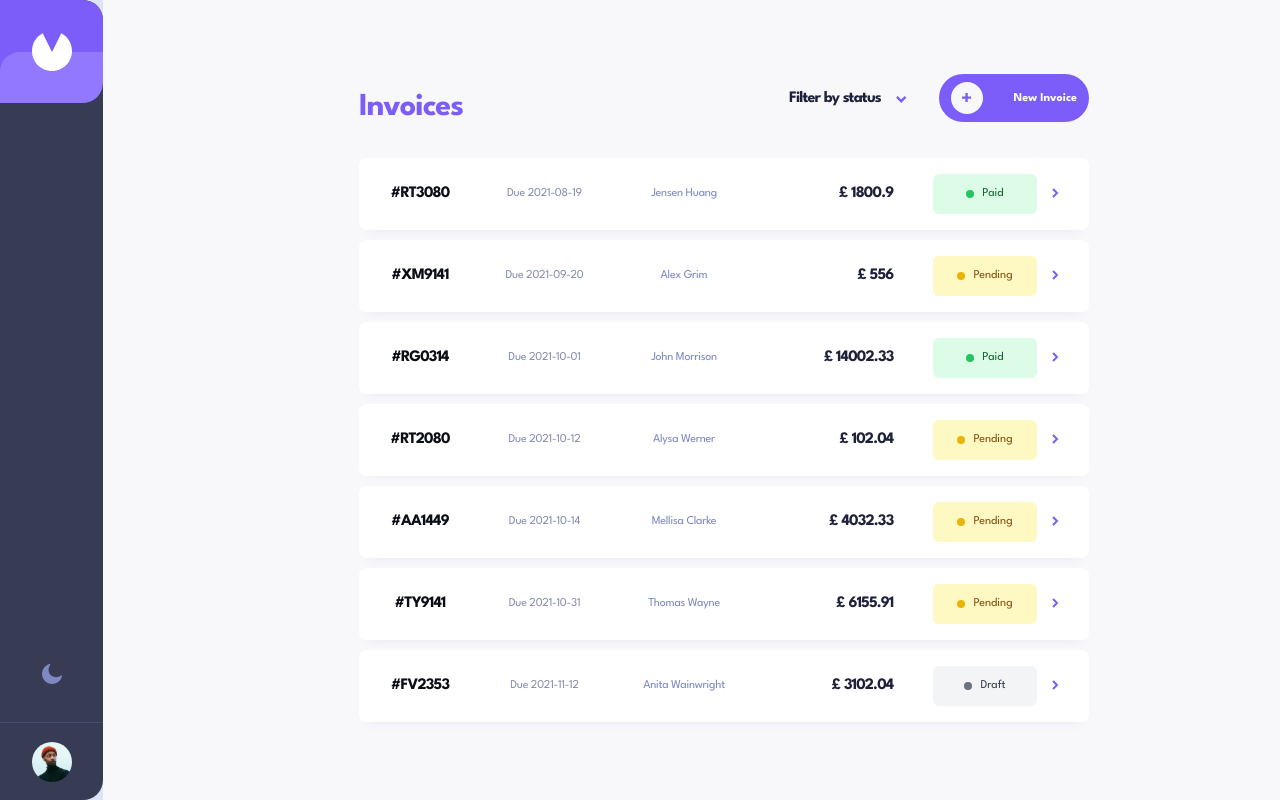
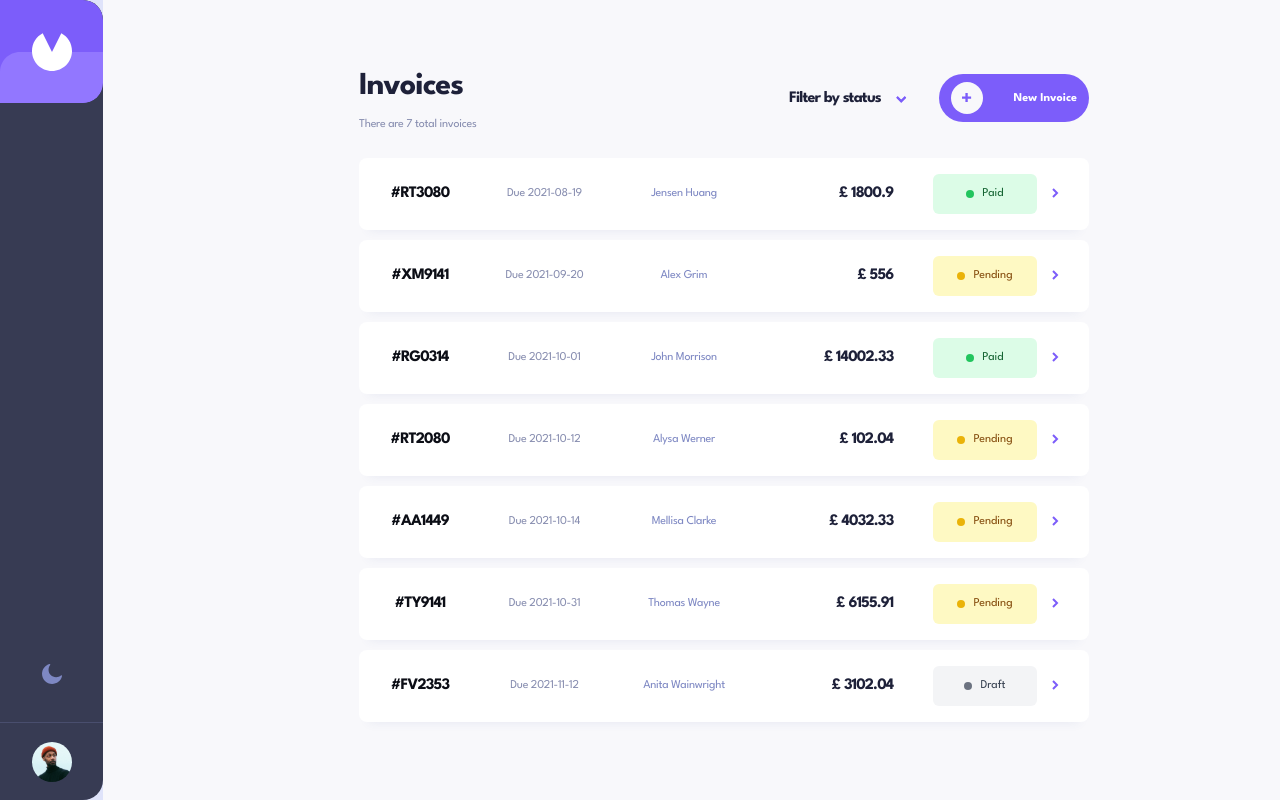
Before and after one commit to Nicocurtis16/FRONTEND-SPECIALIZATION-LABS, an Angular app in the folder Invoice-App/: page / in a window 1280 px wide. Built offline with nearby package versions, Linux system fonts and the light colour scheme.

Commit message:
dataLength compont displays the lenth of data displayed done

```diff
--- a/Invoice-App/src/app/component/invoice-header/invoice-header.component.css
+++ b/Invoice-App/src/app/component/invoice-header/invoice-header.component.css
@@ -7,13 +7,27 @@
     align-items: center;
     justify-content: space-between;
   }
-  .invoiceHeaderLeft{
+  .invoiceHeaderLeft {
     height: 59px;
-    width: 155px;
+    width: auto;
     display: flex;
+    flex-direction: column;
+    justify-content: start;
+  }
+  .invoiceTitle{
+    width: 100%;
+    height: 36px;
+    display: flex;
+    align-items: center;
+  }
+  .invoiceCount{
+    width: 180px;
+    height: auto;
+    display: flex;
+    justify-content: start;
+    align-items: center;
+  }
 
-
-  }
   .invoiceHeaderRight{
     height: 100%;
     width: 300px;
--- a/Invoice-App/src/app/component/invoice-header/invoice-header.component.html
+++ b/Invoice-App/src/app/component/invoice-header/invoice-header.component.html
@@ -1,10 +1,10 @@
 <div class="invoiceHeader">
   <div class="invoiceHeaderLeft">
     <div class="invoiceTitle">
-      <app-head-line [variant]="'h1'" [text]="'Invoices'"></app-head-line>
+      <app-head-line [variant]="'h1'" [text]="'Invoices'" [color]="'--secondary-color'"></app-head-line>
     </div>
     <div class="invoiceCount">
-
+      <app-data-length [dataLength]="invoiceCount"></app-data-length>
     </div>
   </div>
   <div class="invoiceHeaderRight">
--- a/Invoice-App/src/app/component/invoice/invoice.component.html
+++ b/Invoice-App/src/app/component/invoice/invoice.component.html
@@ -1,7 +1,7 @@
 <!-- invoice.component.html -->
 <div class="invoicePanel">
   <div class="invoiceHeader">
-    <app-invoice-header (statusFilter)="onFilterChange($event)"></app-invoice-header>
+    <app-invoice-header [invoiceCount]="invoiceCount" (statusFilter)="onFilterChange($event)"></app-invoice-header>
   </div>
 
   <!-- Display either all invoices or filtered ones -->
--- a/Invoice-App/src/app/component/invoice/invoice.component.ts
+++ b/Invoice-App/src/app/component/invoice/invoice.component.ts
@@ -2,11 +2,12 @@ import { Component, OnInit } from '@angular/core';
 import { HttpClientModule } from '@angular/common/http';
 import { DataService } from '../../service/data.service';
 import { Invoice } from '../../service/invoice';
-import { NgFor, NgIf, DatePipe, NgClass } from '@angular/common';
+import { NgFor, NgIf } from '@angular/common';
 import { BadgeComponent } from '../../features/badge/badge.component';
 import { HeadLineComponent } from '../../features/head-line/head-line.component';
 import { TextComponent } from '../../features/text/text.component';
-import {InvoiceHeaderComponent} from "../invoice-header/invoice-header.component";
+import { InvoiceHeaderComponent } from "../invoice-header/invoice-header.component";
+import { DataLengthComponent } from '../../features/data-length/data-length.component';
 
 @Component({
   selector: 'app-invoice',
@@ -15,10 +16,10 @@ import {InvoiceHeaderComponent} from "../invoice-header/invoice-header.component
   templateUrl: './invoice.component.html',
   styleUrls: ['./invoice.component.css']
 })
-// invoice.component.ts
 export class InvoiceComponent implements OnInit {
   invoices: Invoice[] = [];
   displayedInvoices: Invoice[] = [];
+  invoiceCount: number = 0;
 
   constructor(private dataService: DataService) {}
 
@@ -30,12 +31,12 @@ export class InvoiceComponent implements OnInit {
     const storedData = this.dataService.getDataFromLocalStorage();
     if (storedData) {
       this.invoices = storedData;
-      this.displayedInvoices = storedData;
+      this.updateDisplayedInvoices(storedData);
     } else {
       this.dataService.fetchData().subscribe({
         next: (data) => {
           this.invoices = data;
-          this.displayedInvoices = data;
+          this.updateDisplayedInvoices(data);
         },
         error: (error) => {
           console.error('Error fetching invoices:', error);
@@ -45,14 +46,18 @@ export class InvoiceComponent implements OnInit {
   }
 
   onFilterChange(selectedStatuses: string[]) {
-    console.log('Received selected statuses:', selectedStatuses);
     if (!selectedStatuses || selectedStatuses.length === 0) {
-      this.displayedInvoices = this.invoices;
+      this.updateDisplayedInvoices(this.invoices);
     } else {
-      this.displayedInvoices = this.invoices.filter(invoice =>
+      const filteredInvoices = this.invoices.filter(invoice =>
         selectedStatuses.includes(invoice.status)
       );
+      this.updateDisplayedInvoices(filteredInvoices);
     }
-    console.log('Filtered invoices:', this.displayedInvoices);
+  }
+
+  updateDisplayedInvoices(data: Invoice[]) {
+    this.displayedInvoices = data;
+    this.invoiceCount = data.length; // Update the count dynamically
   }
 }
--- /dev/null
+++ b/Invoice-App/src/app/features/data-length/data-length.component.html
@@ -0,0 +1 @@
+<app-text [variant]="'body1'" [text]="'There are ' + dataLength + ' total invoices'" [color]="'--grey-color-dark'"></app-text>
--- a/Invoice-App/src/app/features/text/text.component.ts
+++ b/Invoice-App/src/app/features/text/text.component.ts
@@ -8,6 +8,6 @@ import { Component, Input } from '@angular/core';
 })
 export class TextComponent {
   @Input() variant: 'body1' | 'body2' = 'body1';
-  @Input() text: string = '';
+  @Input() text: any = '';
   @Input() color: string = '--primary-color'; // Default color using CSS variable
 }
```
Also changed, not shown: Invoice-App/src/app/component/invoice-header/invoice-header.component.ts (+6 -2 lines), Invoice-App/src/app/features/data-length/data-length.component.ts (added, +17 -0 lines), Invoice-App/src/app/features/data-length/data-length.component.css (added), 1 other file (tests, documents, lock files or other folders).
